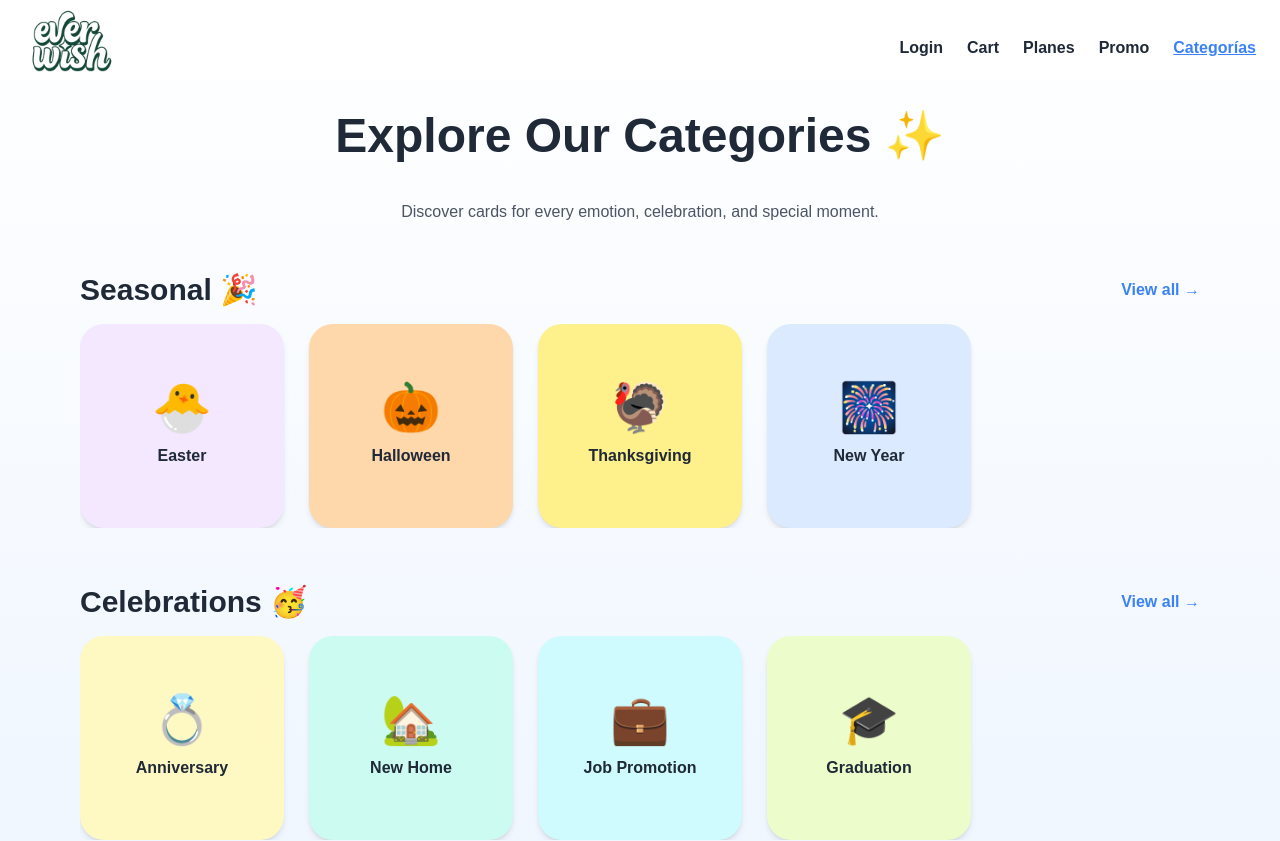
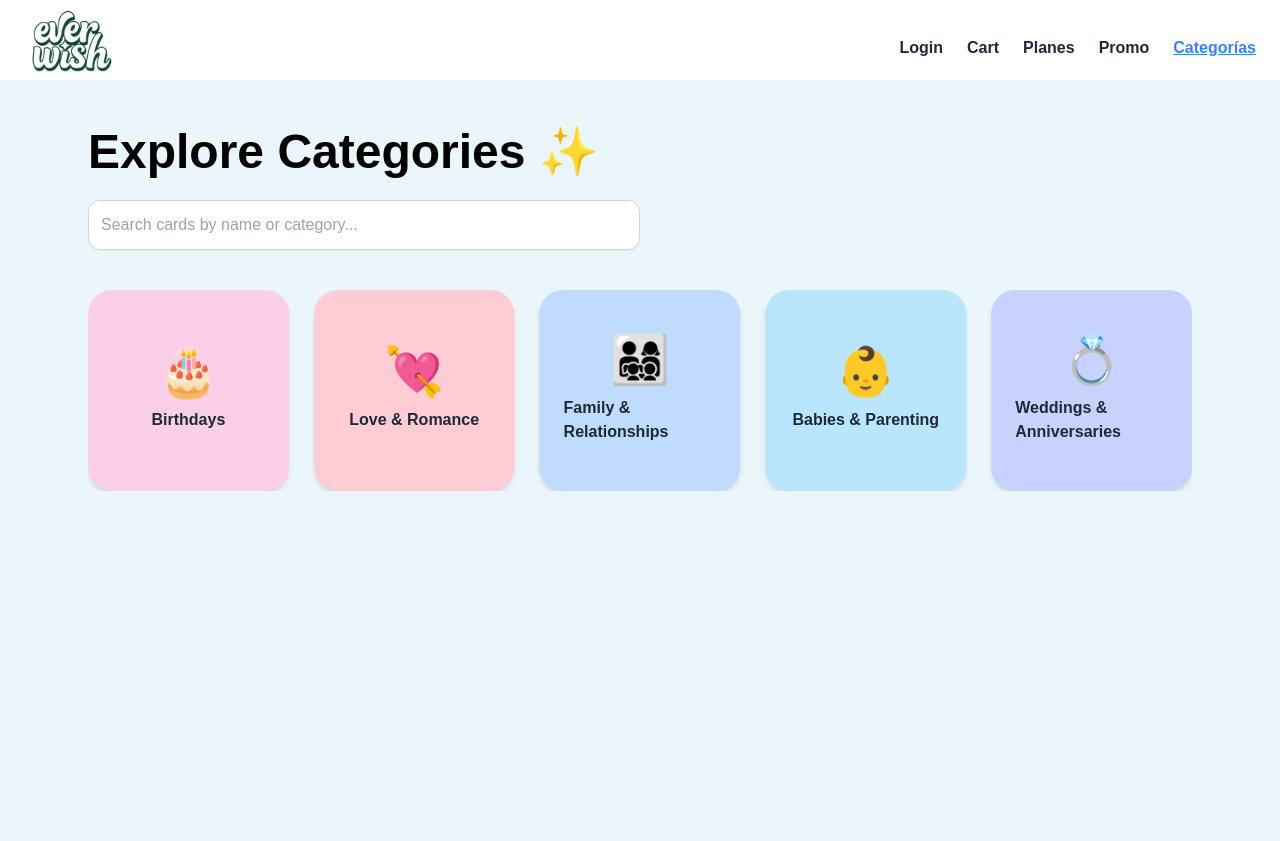
Before and after one commit to everwishhq-commits/EverWish, a Next.js app: page /categories in a window 1280 px wide. Shown: the top 841 px of the page. Built offline with nearby package versions, Linux system fonts and the light colour scheme.

Commit message:
Update page.js

```diff
--- a/app/categories/page.js
+++ b/app/categories/page.js
@@ -1,109 +1,127 @@
 "use client";
 
+import { useState } from "react";
+import Header from "../components/header";
+import Footer from "../components/footer";
 import { Swiper, SwiperSlide } from "swiper/react";
 import { Autoplay } from "swiper/modules";
+import Link from "next/link";
 import "swiper/css";
-import Link from "next/link";
-import Header from "../components/header";
-import Footer from "../components/footer";
+import { motion, AnimatePresence } from "framer-motion";
 
-const sections = [
-  {
-    title: "Seasonal 🎉",
-    cards: [
-      { name: "Easter", emoji: "🐣", color: "bg-purple-100" },
-      { name: "Halloween", emoji: "🎃", color: "bg-orange-200" },
-      { name: "Thanksgiving", emoji: "🦃", color: "bg-yellow-200" },
-      { name: "New Year", emoji: "🎆", color: "bg-blue-100" },
-    ],
-  },
-  {
-    title: "Celebrations 🥳",
-    cards: [
-      { name: "Anniversary", emoji: "💍", color: "bg-yellow-100" },
-      { name: "New Home", emoji: "🏡", color: "bg-teal-100" },
-      { name: "Job Promotion", emoji: "💼", color: "bg-cyan-100" },
-      { name: "Graduation", emoji: "🎓", color: "bg-lime-100" },
-    ],
-  },
-  {
-    title: "Emotions 💖",
-    cards: [
-      { name: "Motivation", emoji: "🚀", color: "bg-yellow-100" },
-      { name: "Condolences", emoji: "🕊️", color: "bg-gray-100" },
-      { name: "Thank You", emoji: "🙏", color: "bg-green-100" },
-      { name: "Forgiveness", emoji: "🤝", color: "bg-blue-100" },
-    ],
-  },
-  {
-    title: "Other Occasions 🌟",
-    cards: [
-      { name: "Apology", emoji: "💐", color: "bg-pink-100" },
-      { name: "Surprise", emoji: "🎁", color: "bg-violet-100" },
-      { name: "Good Luck", emoji: "🍀", color: "bg-green-200" },
-      { name: "Pets & Animal Lovers", emoji: "🐾", color: "bg-orange-100" },
-    ],
-  },
+const allCategories = [
+  { name: "Seasonal & Holidays", emoji: "🎉", color: "bg-yellow-200", slug: "seasonal-holidays" },
+  { name: "Birthdays", emoji: "🎂", color: "bg-pink-200", slug: "birthdays" },
+  { name: "Love & Romance", emoji: "💘", color: "bg-rose-200", slug: "love-romance" },
+  { name: "Family & Relationships", emoji: "👨‍👩‍👧‍👦", color: "bg-blue-200", slug: "family-relationships" },
+  { name: "Babies & Parenting", emoji: "👶", color: "bg-sky-200", slug: "babies-parenting" },
+  { name: "Weddings & Anniversaries", emoji: "💍", color: "bg-indigo-200", slug: "weddings-anniversaries" },
+  { name: "Congratulations & Milestones", emoji: "🏆", color: "bg-amber-200", slug: "congrats-milestones" },
+  { name: "School & Graduation", emoji: "🎓", color: "bg-lime-200", slug: "school-graduation" },
+  { name: "Work & Professional", emoji: "💼", color: "bg-cyan-200", slug: "work-professional" },
+  { name: "House & Moving", emoji: "🏡", color: "bg-emerald-200", slug: "house-moving" },
+  { name: "Health & Support", emoji: "🩺", color: "bg-teal-200", slug: "health-support" },
+  { name: "Sympathy & Remembrance", emoji: "🕊️", color: "bg-gray-200", slug: "sympathy-remembrance" },
+  { name: "Encouragement & Motivation", emoji: "🌟", color: "bg-yellow-100", slug: "encouragement-motivation" },
+  { name: "Thank You & Appreciation", emoji: "🙏", color: "bg-violet-200", slug: "thank-you-appreciation" },
+  { name: "Invitations & Events", emoji: "✉️", color: "bg-fuchsia-200", slug: "invitations-events" },
+  { name: "Spiritual & Mindfulness", emoji: "🕯️", color: "bg-orange-200", slug: "spiritual-mindfulness" },
+  { name: "Art & Cultural", emoji: "🎨", color: "bg-stone-200", slug: "art-cultural" },
+  { name: "Kids & Teens", emoji: "🧸", color: "bg-purple-200", slug: "kids-teens" },
+  { name: "Humor & Memes", emoji: "😄", color: "bg-rose-100", slug: "humor-memes" },
+  { name: "Pets & Animal Lovers", emoji: "🐾", color: "bg-green-100", slug: "pets" },
+  { name: "Just Because & Everyday", emoji: "💌", color: "bg-blue-100", slug: "just-because" },
+  { name: "Gifts & Surprises", emoji: "🎁", color: "bg-purple-100", slug: "gifts-surprises" },
+  { name: "Inspirations & Quotes", emoji: "📝", color: "bg-slate-200", slug: "inspirations-quotes" },
+  { name: "Custom & AI Creations", emoji: "🤖", color: "bg-teal-100", slug: "custom-ai" },
 ];
 
 export default function CategoriesPage() {
+  const [search, setSearch] = useState("");
+
+  const filtered = allCategories.filter(cat =>
+    cat.name.toLowerCase().includes(search.toLowerCase())
+  );
+
   return (
-    <div className="bg-gradient-to-b from-white via-blue-50 to-white min-h-screen flex flex-col">
+    <>
       <Header />
 
-      <main className="flex-1 pt-28 pb-20 px-4 max-w-6xl mx-auto w-full">
-        {/* Título principal */}
-        <h1 className="text-4xl md:text-5xl font-extrabold text-center mb-10 text-gray-800">
-          Explore Our Categories ✨
+      <main className="pt-24 md:pt-28 lg:pt-32 px-6 max-w-6xl mx-auto min-h-screen">
+        <h1 className="text-4xl md:text-5xl font-extrabold mb-6 text-left">
+          Explore Categories ✨
         </h1>
-        <p className="text-center text-gray-600 max-w-2xl mx-auto mb-12">
-          Discover cards for every emotion, celebration, and special moment.
-        </p>
 
-        {/* Secciones de categorías */}
-        {sections.map((section, i) => (
-          <section key={i} className="mb-14">
-            <div className="flex justify-between items-center mb-4">
-              <h2 className="text-2xl md:text-3xl font-bold text-gray-800">
-                {section.title}
-              </h2>
-              <Link
-                href="#"
-                className="text-sm md:text-base text-blue-500 font-semibold hover:underline"
-              >
-                View all →
-              </Link>
+        {/* 🔍 Search Bar */}
+        <div className="mb-10 text-left">
+          <input
+            type="text"
+            value={search}
+            onChange={(e) => setSearch(e.target.value)}
+            placeholder="Search cards by name or category..."
+            className="w-full md:w-1/2 p-3 rounded-xl border border-gray-300 shadow-sm focus:outline-none focus:ring-2 focus:ring-blue-400 transition-all"
+          />
         </div>
 
+        <AnimatePresence mode="wait">
+          {filtered.length > 0 ? (
+            <motion.div
+              key="results"
+              initial={{ opacity: 0 }}
+              animate={{ opacity: 1 }}
+              exit={{ opacity: 0 }}
+              transition={{ duration: 0.4 }}
+            >
               <Swiper
                 slidesPerView={2.3}
                 spaceBetween={15}
-              autoplay={{ delay: 3500, disableOnInteraction: false }}
+                autoplay={{ delay: 3000, disableOnInteraction: false }}
                 breakpoints={{
                   640: { slidesPerView: 3.5, spaceBetween: 20 },
                   1024: { slidesPerView: 5, spaceBetween: 25 },
                 }}
                 modules={[Autoplay]}
-              className="overflow-visible"
               >
-              {section.cards.map((card, j) => (
-                <SwiperSlide key={j}>
+                {filtered.map((cat, i) => (
+                  <SwiperSlide key={i}>
+                    <Link href={`/categories/${cat.slug}`}>
                       <div
-                    className={`${card.color} rounded-3xl shadow-md hover:shadow-xl hover:-translate-y-1 transition transform flex flex-col items-center justify-center p-6 aspect-square`}
+                        className={`${cat.color} rounded-3xl shadow-md hover:shadow-xl hover:-translate-y-1 transition transform flex flex-col items-center justify-center p-6 aspect-square`}
                       >
-                    <span className="text-5xl mb-3">{card.emoji}</span>
+                        <span className="text-5xl mb-3">{cat.emoji}</span>
                         <p className="font-semibold text-sm md:text-base text-gray-800">
-                      {card.name}
+                          {cat.name}
                         </p>
                       </div>
+                    </Link>
                   </SwiperSlide>
                 ))}
               </Swiper>
-          </section>
-        ))}
+            </motion.div>
+          ) : (
+            <motion.div
+              key="noresults"
+              initial={{ opacity: 0 }}
+              animate={{ opacity: 1 }}
+              exit={{ opacity: 0 }}
+              transition={{ duration: 0.4 }}
+              className="text-center mt-20"
+            >
+              <p className="text-lg text-gray-600">
+                No results found.{" "}
+                <Link
+                  href="/create-ai"
+                  className="text-blue-500 font-semibold hover:underline"
+                >
+                  Create one with AI 💫
+                </Link>
+              </p>
+            </motion.div>
+          )}
+        </AnimatePresence>
       </main>
 
       <Footer />
-    </div>
+    </>
   );
                                         }
```
Lines whose indentation alone changed are shown as unchanged.
